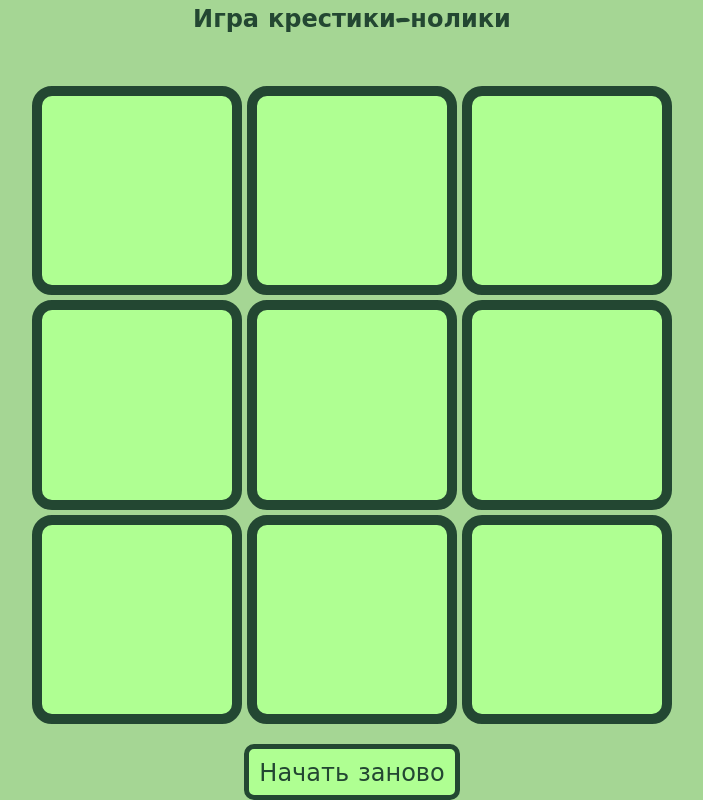
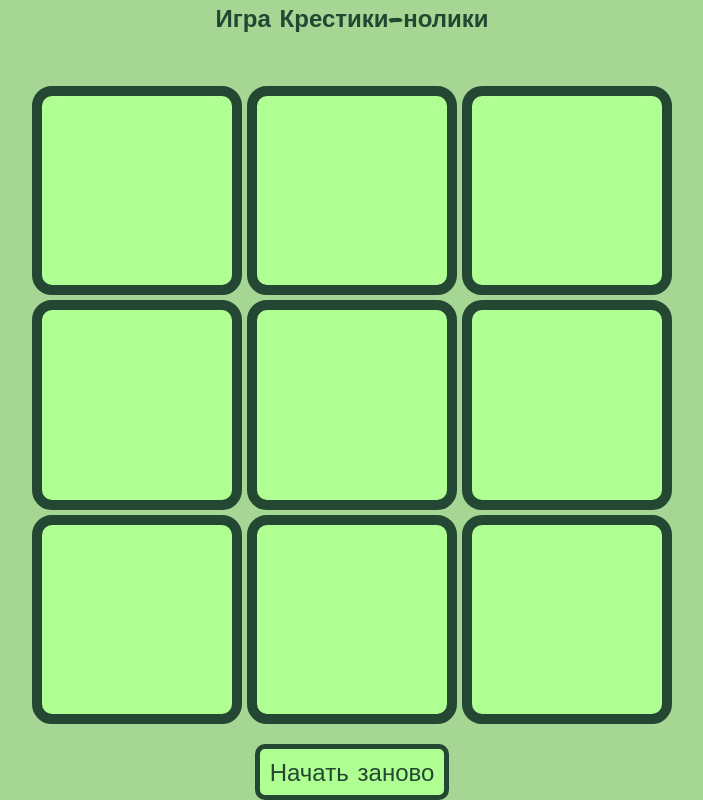
Before and after one commit to LittleChapa/krestiki-nolikiV2, a plain HTML site: page index.html in a window 1280 px wide. Both pictures are taken after a click on the button "Начать заново". Shown: the whole page, without its empty margins (288-991 px from the left). Drawn offline with Linux system fonts and the light colour scheme.

Commit message:
Крестики-нолики

```diff
--- a/proj.js
+++ b/proj.js
@@ -13,7 +13,7 @@ btn.addEventListener("click", () => {
   tds.forEach((i) => {
     i.addEventListener("click", foo);
     i.innerHTML = "";
-    title.innerHTML = "Игра крестики-нолики";
+    title.innerHTML = "Игра Крестики-нолики";
     isX = true;
     isWin = false;
   });
--- a/style.css
+++ b/style.css
@@ -4,7 +4,7 @@
   margin: 0;
   padding: 0;
   box-sizing: border-box;
-  font-family: "Permanent Marker", cursive;
+  font-family: "Permanent Marker", sans-serif;
   font-weight: 400;
   font-size: 24px;
 }
```
